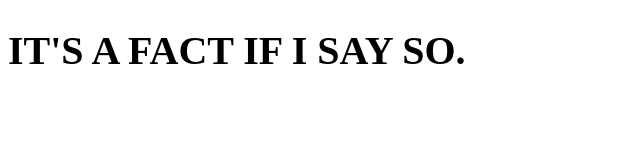
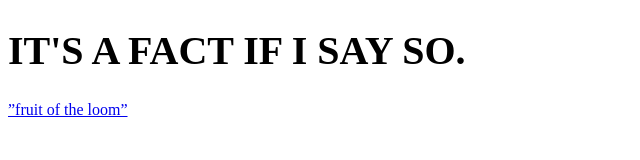
Before and after one commit to jujujh88/four, a plain HTML site: page index.html in a window 1280 px wide. Shown: the whole page, without its empty margins (0-640 px from the left). Drawn offline with Linux system fonts and the light colour scheme.

Commit message:
Update index.html

```diff
--- a/index.html
+++ b/index.html
@@ -18,7 +18,7 @@
 
 <h1>IT'S A FACT IF I SAY SO.</h1>
 
-
+<a href=https://jujujh88.github.io/five/>”fruit of the loom”</a>
 
 </body>
 </html>
```
